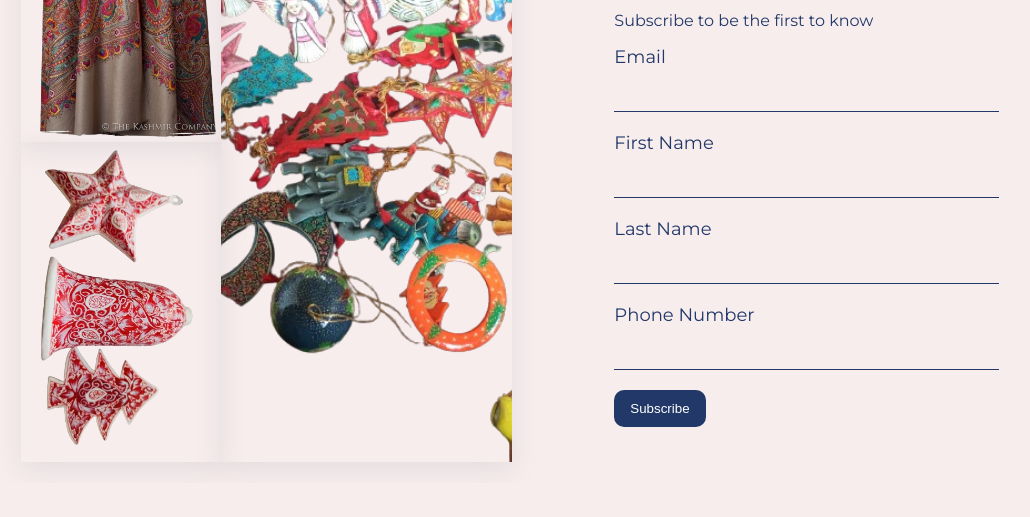
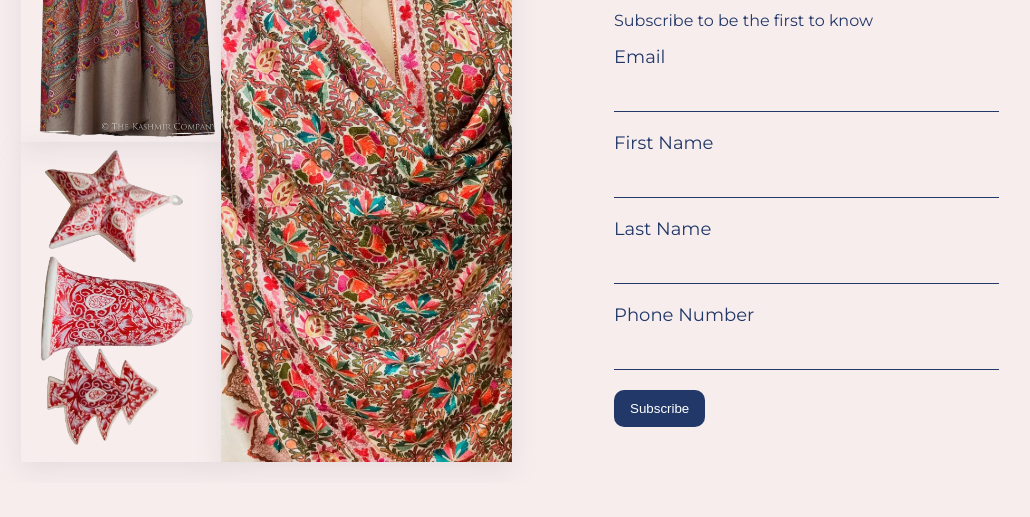
Before and after one commit to wajidkashoo14/elham-lite, a plain HTML site: page index.html in a window 1280 px wide. Shown: the part 300-817 px from the top of the page, without its empty margins (73-1103 px from the left). Drawn offline with Linux system fonts and the light colour scheme.

Commit message:
code fix

```diff
--- a/index.html
+++ b/index.html
@@ -25,7 +25,7 @@
               <img src="/images/pp1.png" alt="Image 2" class="half-image" />
               <img src="/images/pp2.png" alt="Image 3" class="half-image" />
             </div>
-            <img src="/images/shawl.png" alt="Main Image" class="main-image" />
+            <img src="/images/shawl.webp" alt="Main Image" class="main-image" />
       </div>
 
       <!-- Right Section with Form -->
```
Also changed, not shown: images/shawl.png (deleted), images/shawl.webp (added).
